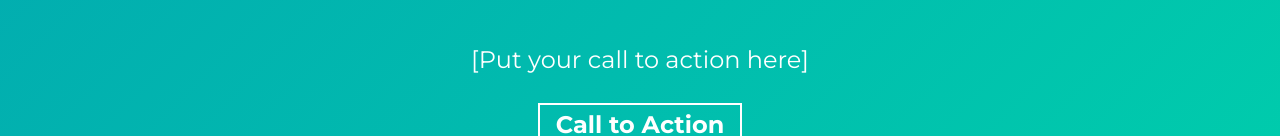
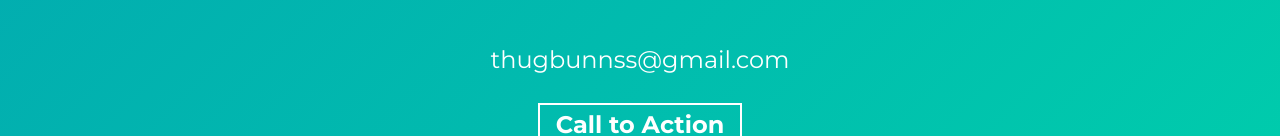
Before and after one commit to thugbunnys/thuggy, a website built with Parcel: page src/index.html in a window 1280 px wide. Shown: the part 3208-3344 px from the top of the page. Built offline with nearby package versions, Linux system fonts and the light colour scheme.

Commit message:
Update index.html

```diff
--- a/src/index.html
+++ b/src/index.html
@@ -268,7 +268,7 @@
       <div class="container">
         <h2 class="section-title">Contact</h2>
         <div class="contact-wrapper load-hidden">
-          <p class="contact-wrapper__text">[Put your call to action here]</p>
+          <p class="contact-wrapper__text">thugbunnss@gmail.com</p>
           <a
             rel="noreferrer"
             target="_blank"
```
